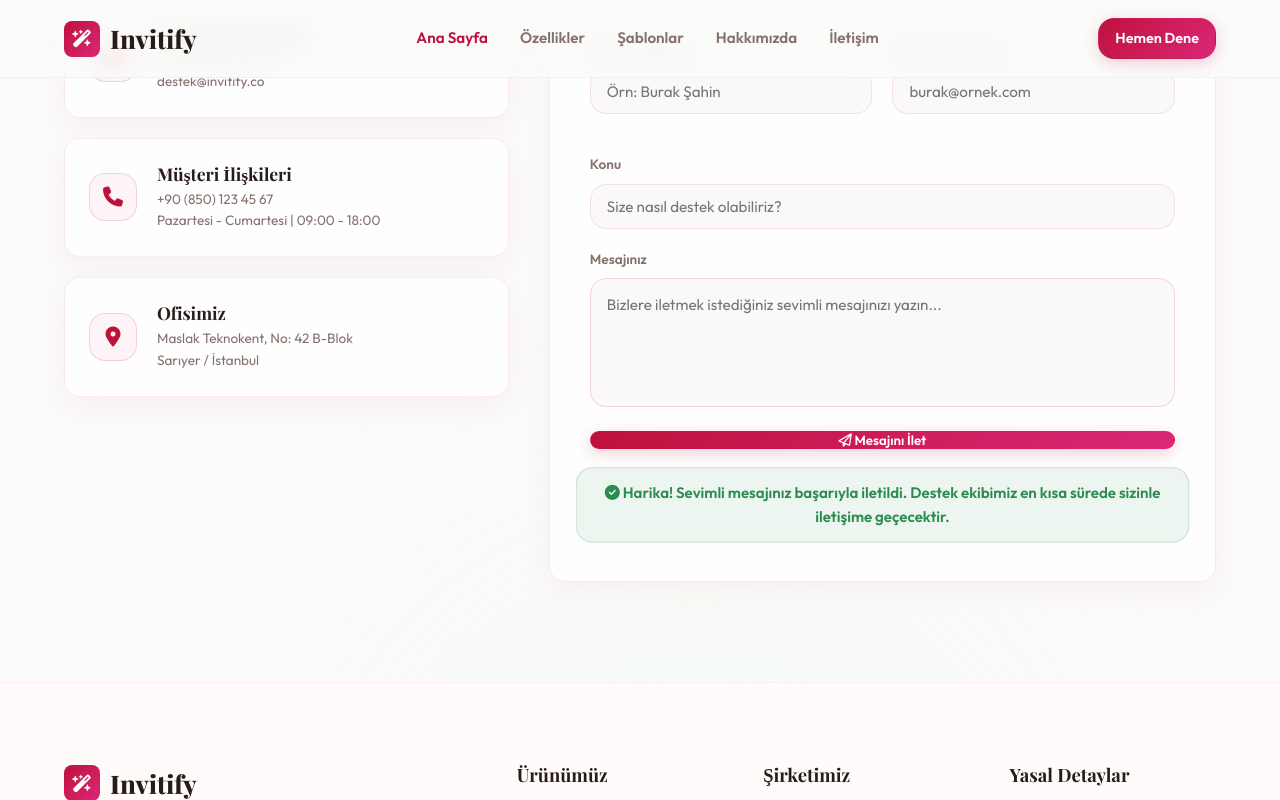
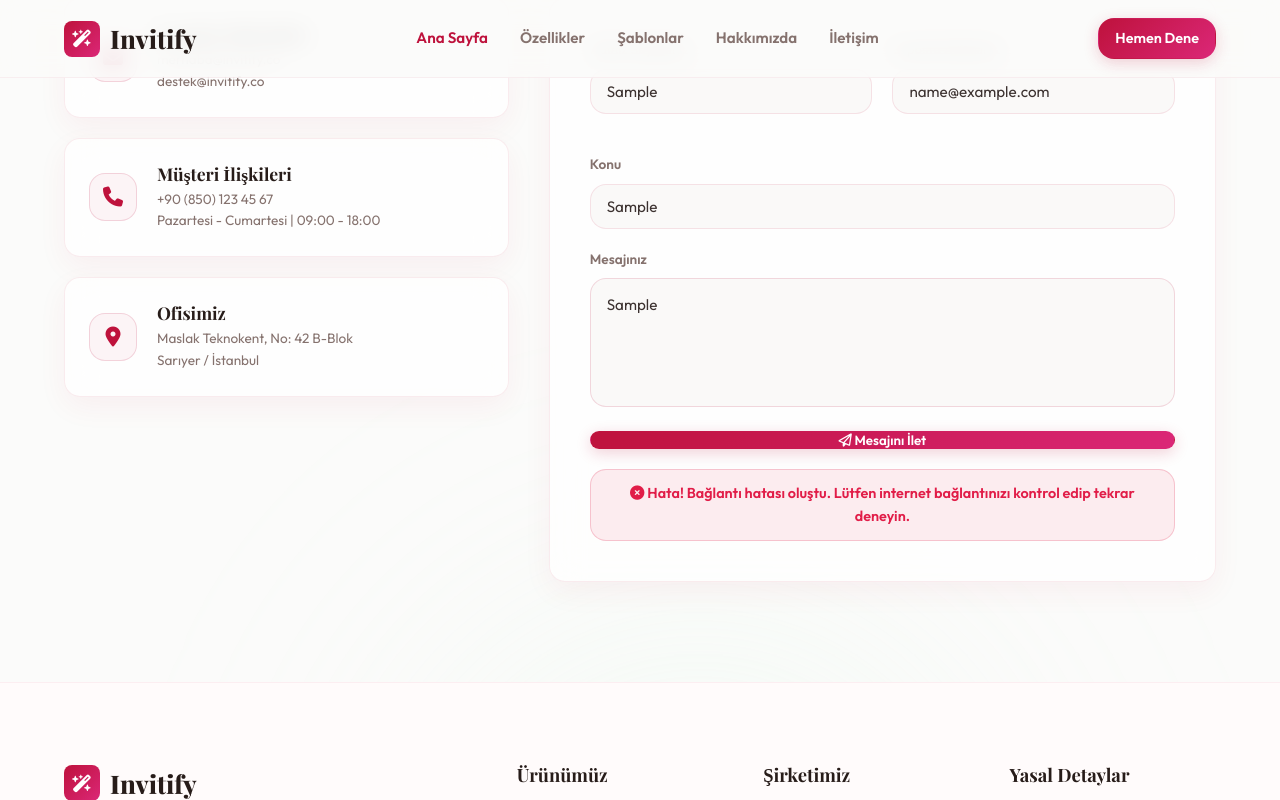
Before and after one commit to busenursahin/davetiye-tanitim, a plain HTML site: page index.html in a window 1280 px wide. Both pictures are taken after typing "Sample", "name@example.com", "Sample", "Sample" into the empty fields and a click on the button "Mesajını İlet". Shown: the part 6408-7208 px from the top of the page. Drawn offline with nearby package versions, Linux system fonts and the light colour scheme; a web font is replaced by a local one.

Commit message:
Integrate Formspree endpoint for contact form

```diff
--- a/app.js
+++ b/app.js
@@ -409,7 +409,7 @@
 
 });
 
-// --- 9. İletişim Formu Form submit logic ---
+// --- 9. İletişim Formu Form submit logic (Real Formspree Integration) ---
 function handleContactSubmit(event) {
     event.preventDefault();
 
@@ -423,18 +423,34 @@
     submitBtn.classList.add('loading');
     submitBtn.disabled = true;
 
-    setTimeout(() => {
+    // Gather Form Data
+    const data = new FormData(form);
+
+    fetch('https://formspree.io/f/xnjrelgd', {
+        method: 'POST',
+        body: data,
+        headers: {
+            'Accept': 'application/json'
+        }
+    })
+    .then(response => {
         submitBtn.classList.remove('loading');
         submitBtn.disabled = false;
 
-        // Display beautiful glass success response
-        responseBox.className = 'form-response-message success animate-pulse';
-        responseBox.innerHTML = '<i class="fa-solid fa-circle-check"></i> Harika! Sevimli mesajınız başarıyla iletildi. Destek ekibimiz en kısa sürede sizinle iletişime geçecektir.';
+        if (response.ok) {
+            // Display beautiful glass success response
+            responseBox.className = 'form-response-message success animate-pulse';
+            responseBox.innerHTML = '<i class="fa-solid fa-circle-check"></i> Harika! Mesajınız Formspree üzerinden başarıyla iletildi. En kısa sürede sizinle iletişime geçeceğiz.';
 
-        // Clear form
-        form.reset();
+            // Clear form
+            form.reset();
+        } else {
+            // Display error if Formspree returns non-ok status
+            responseBox.className = 'form-response-message error';
+            responseBox.innerHTML = '<i class="fa-solid fa-circle-xmark"></i> Hata! Mesaj gönderilirken bir sorun oluştu. Lütfen bilgileri kontrol edip tekrar deneyin.';
+        }
 
-        // Clear success message after 6 seconds
+        // Clear response message after 6 seconds
         setTimeout(() => {
             responseBox.style.opacity = '0';
             setTimeout(() => {
@@ -443,6 +459,13 @@
                 responseBox.style.opacity = '1';
             }, 300);
         }, 6000);
+    })
+    .catch(error => {
+        submitBtn.classList.remove('loading');
+        submitBtn.disabled = false;
 
-    }, 2000); // Simulate network latency
+        // Display network error response
+        responseBox.className = 'form-response-message error';
+        responseBox.innerHTML = '<i class="fa-solid fa-circle-xmark"></i> Hata! Bağlantı hatası oluştu. Lütfen internet bağlantınızı kontrol edip tekrar deneyin.';
+    });
 }
--- a/index.html
+++ b/index.html
@@ -633,22 +633,22 @@
                         <div class="form-row">
                             <div class="input-field">
                                 <label for="form-name">Adınız Soyadınız</label>
-                                <input type="text" id="form-name" required placeholder="Örn: Burak Şahin">
+                                <input type="text" id="form-name" name="name" required placeholder="Örn: Burak Şahin">
                             </div>
                             <div class="input-field">
                                 <label for="form-email">E-posta Adresiniz</label>
-                                <input type="email" id="form-email" required placeholder="burak@ornek.com">
+                                <input type="email" id="form-email" name="email" required placeholder="burak@ornek.com">
                             </div>
                         </div>
 
                         <div class="input-field">
                             <label for="form-subject">Konu</label>
-                            <input type="text" id="form-subject" required placeholder="Size nasıl destek olabiliriz?">
+                            <input type="text" id="form-subject" name="subject" required placeholder="Size nasıl destek olabiliriz?">
                         </div>
 
                         <div class="input-field">
                             <label for="form-message">Mesajınız</label>
-                            <textarea id="form-message" required placeholder="Bizlere iletmek istediğiniz sevimli mesajınızı yazın..." rows="5"></textarea>
+                            <textarea id="form-message" name="message" required placeholder="Bizlere iletmek istediğiniz sevimli mesajınızı yazın..." rows="5"></textarea>
                         </div>
 
                         <button type="submit" class="btn btn-primary btn-block" id="form-submit-btn">
```
